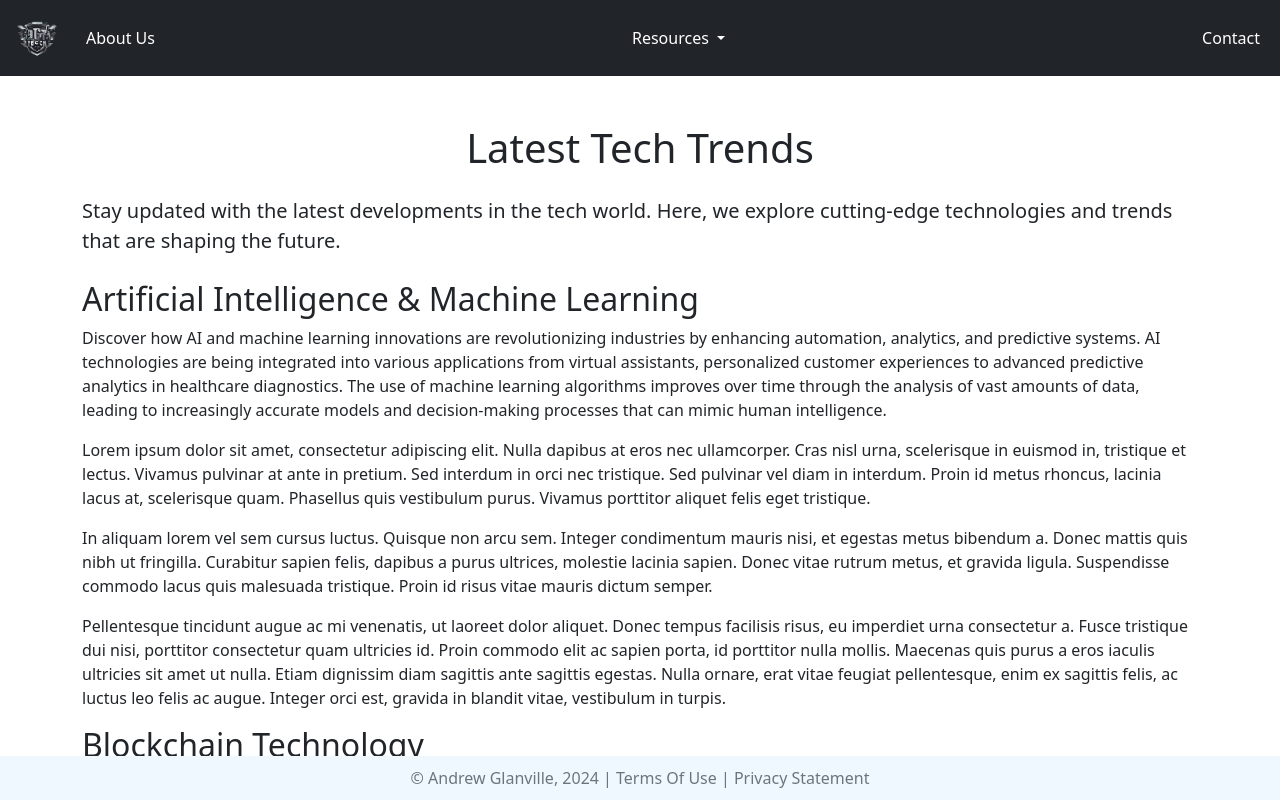
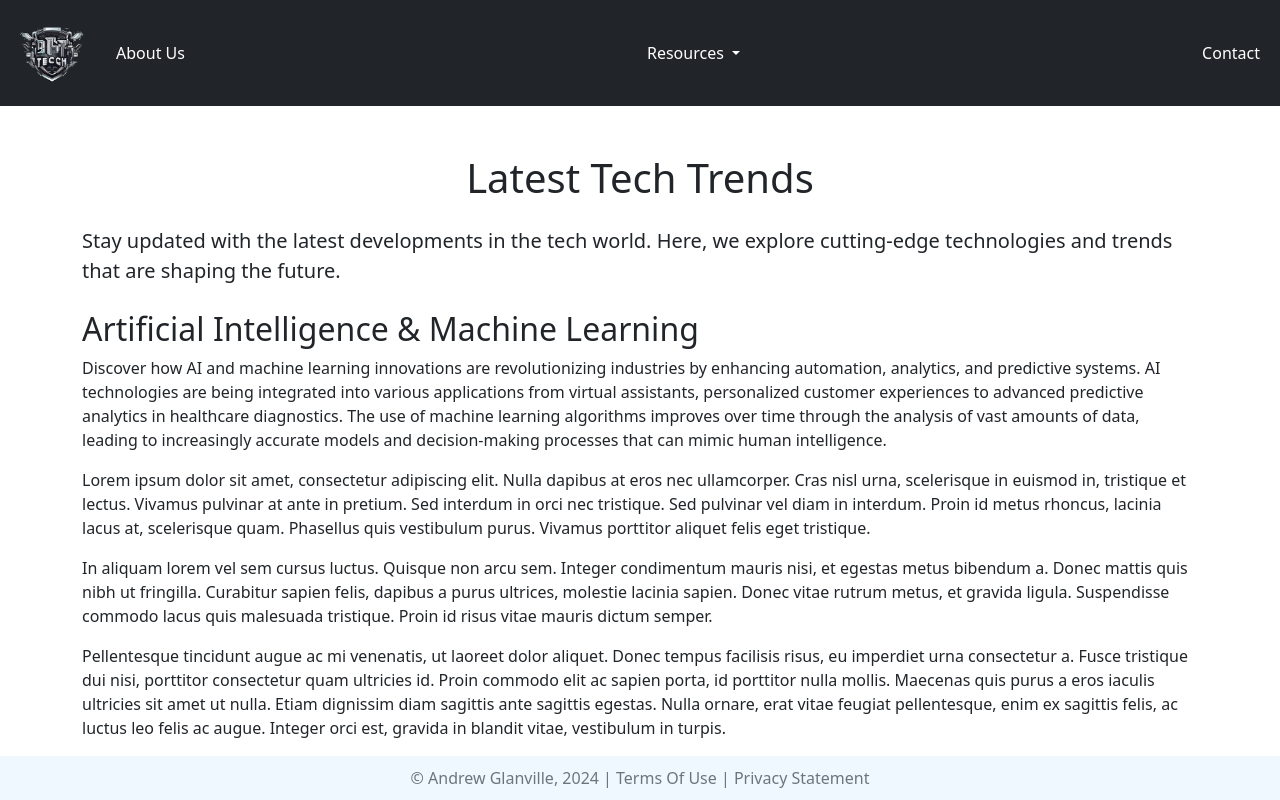
Before and after one commit to AGlann/Project, a plain HTML site: page Project/techtrend.html in a window 1280 px wide. Shown: the top 800 px of the page. Drawn offline with nearby package versions, Linux system fonts and the light colour scheme.

Commit message:
fixed nav

```diff
--- a/Project/techtrend.html
+++ b/Project/techtrend.html
@@ -17,7 +17,7 @@
         <nav class="navbar navbar-expand-md bg-dark navbar-dark col-12">
             <!-- Brand -->
             <a class="navbar-brand" href="home.html">
-                <img src="Images/logo.png" alt="Logo" style="height: 50px;">
+                <img src="Images/logo.png" alt="Logo" style="height: 80px;">
             </a>
             <!-- Responsive Button for the smaller menu -->
             <button class="navbar-toggler" type="button" data-bs-toggle="collapse" data-bs-target="#collapsibleNavbar">
```
